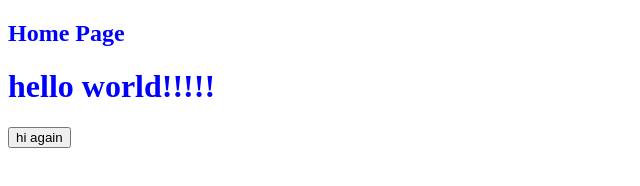
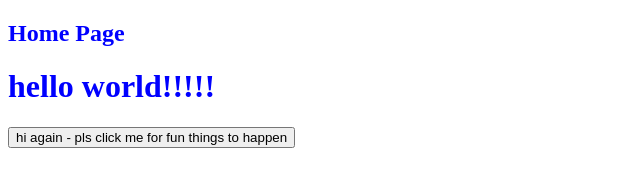
Before and after one commit to aitchiss/suzanne-deployed-a-zip, a plain HTML site: page index.html in a window 1280 px wide. Shown: the whole page, without its empty margins (0-640 px from the left). Drawn offline with Linux system fonts and the light colour scheme.

Commit message:
Update button text for better clarity

```diff
--- a/index.html
+++ b/index.html
@@ -11,7 +11,7 @@
       </div>
       <div class="content">
         <h1>hello world!!!!!</h1>
-        <button>hi again</button>
+        <button>hi again - pls click me for fun things to happen</button>
       </div>
     </div>
   </body>
```
